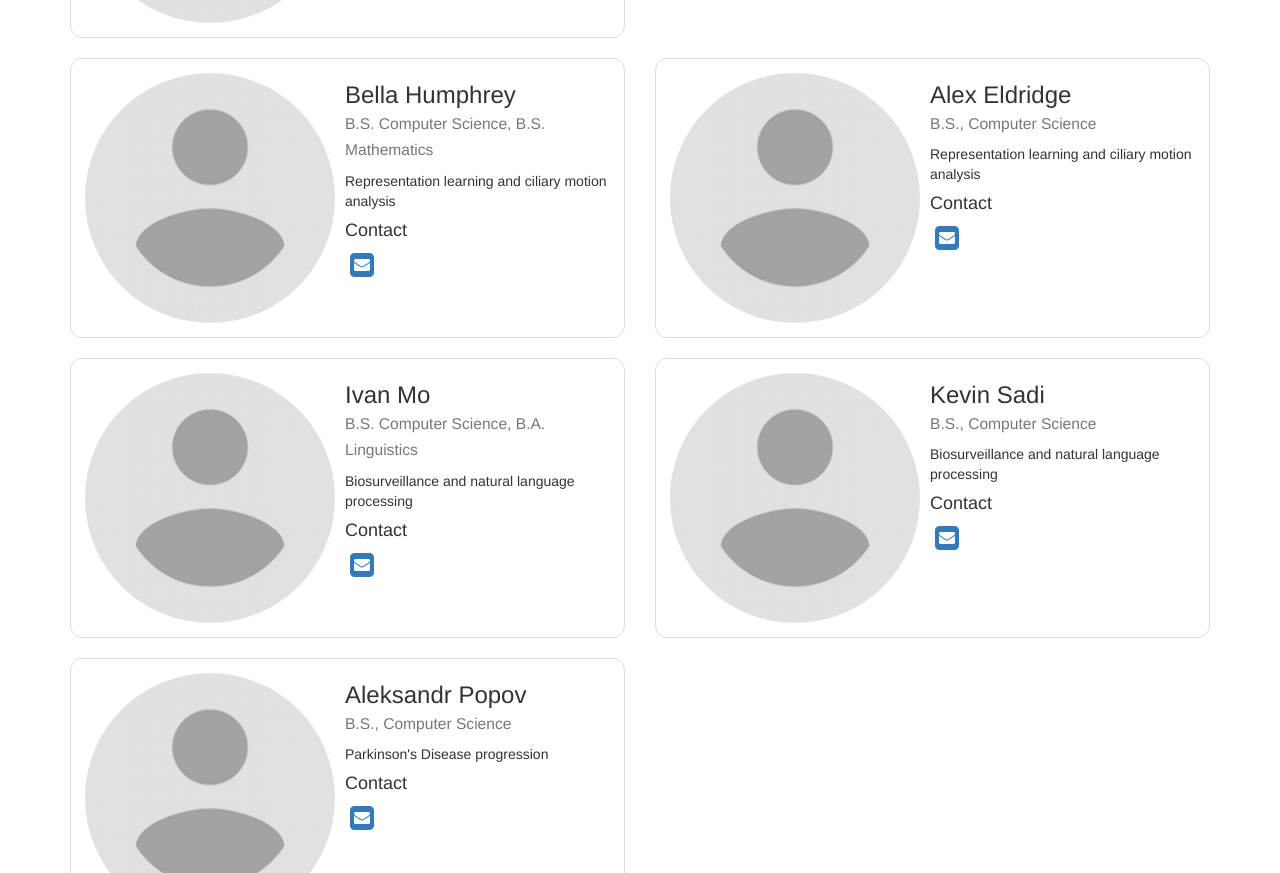
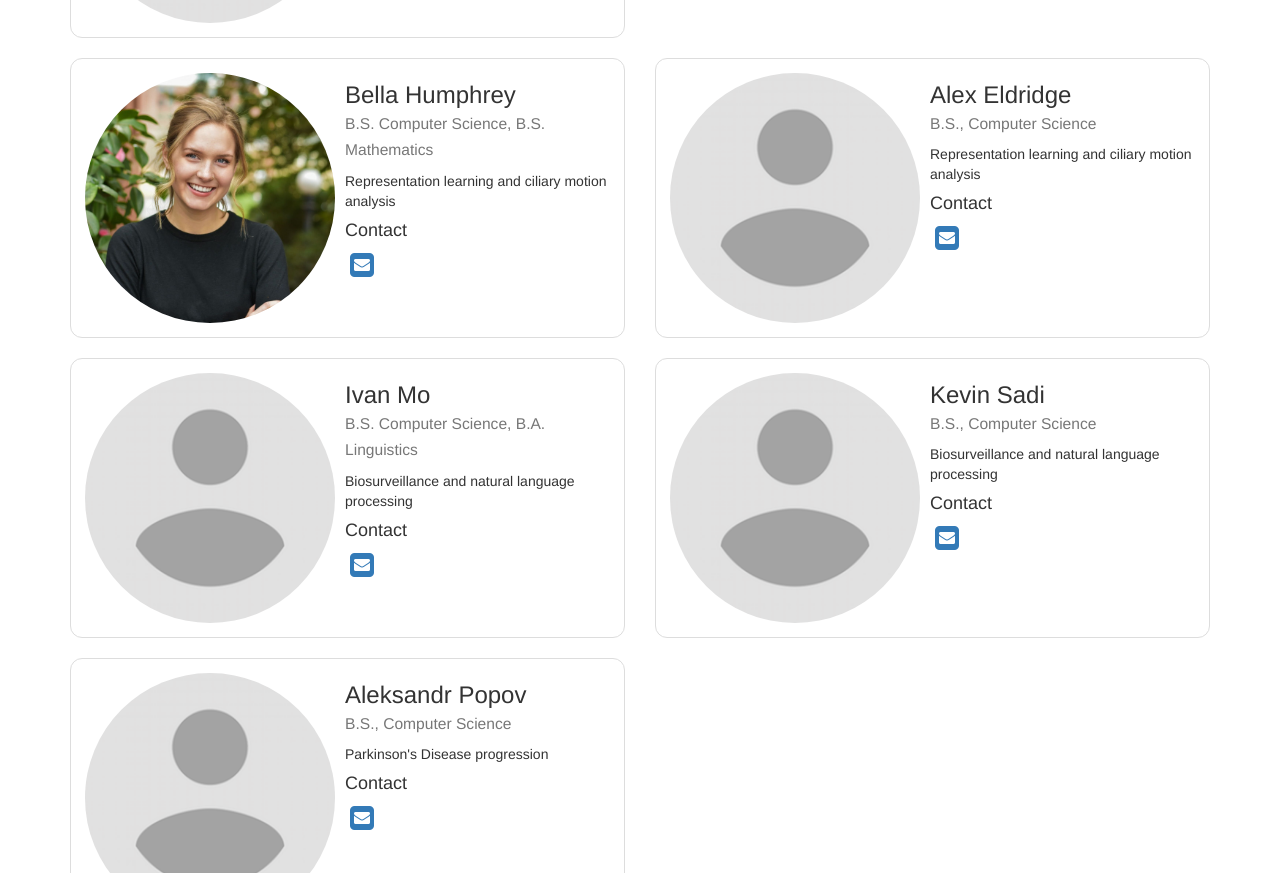
Before and after one commit to quinngroup/quinngroup.github.io, a plain HTML site: page people.html in a window 1280 px wide. Shown: the part 3786-4659 px from the top of the page. Drawn offline with Linux system fonts and the light colour scheme.

Commit message:
Updated personnel.

```diff
--- a/people.html
+++ b/people.html
@@ -450,7 +450,7 @@
         <div class="row">
             <div class="col-md-6">
                 <div class="thumbnail">
-                    <img class="img-circle" src="images/people/placeholder.png" alt="">
+                    <img class="img-circle" src="images/people/bella_humphrey.jpg" alt="">
                     <div class="caption">
                         <h3>Bella Humphrey <br />
                           <small>B.S. Computer Science, B.S. Mathematics</small>
```
Also changed, not shown: images/people/bella_humphrey.jpg (added).
